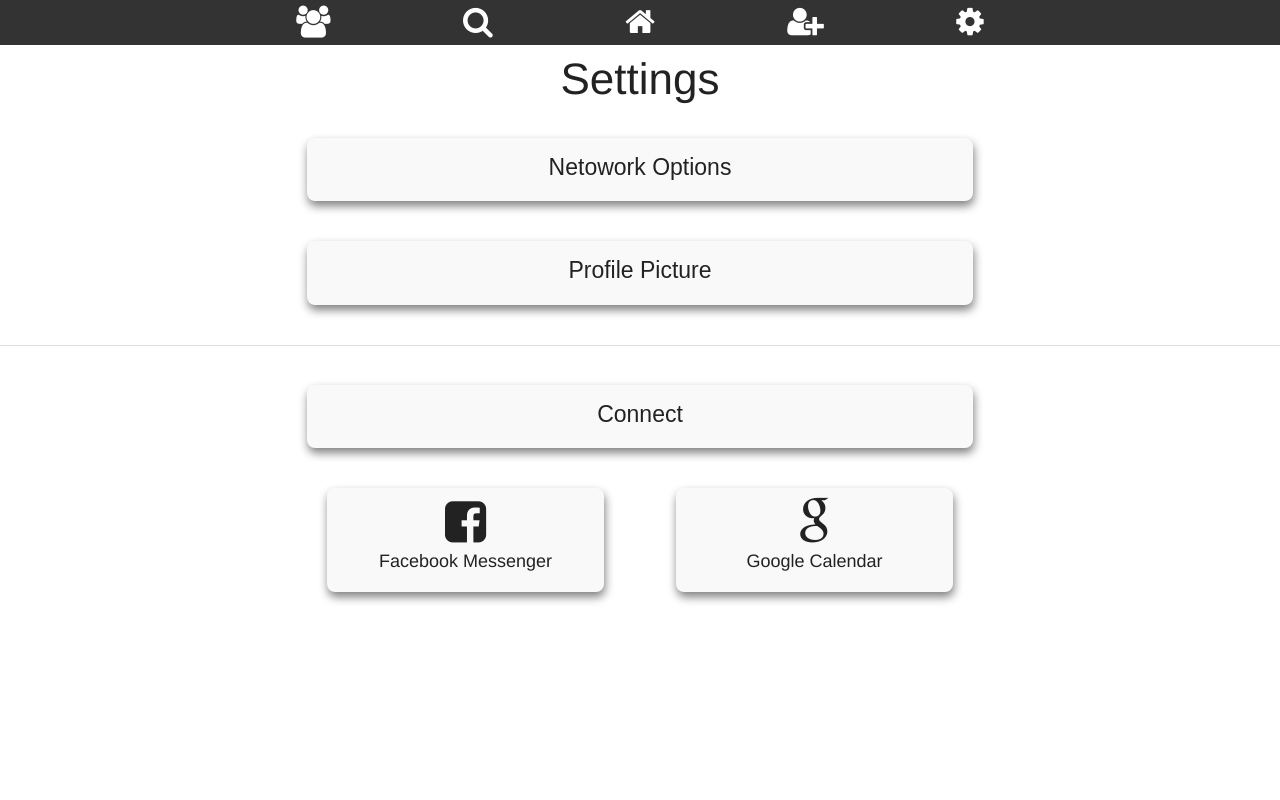
After one commit to nacolias/cse170_project, a PHP site: page /settings.html in a window 1280 px wide. The commit adds this page. Run offline with PHP 8.4, Linux system fonts and the light colour scheme.

Commit message:
Finished a potential settings page

```diff
--- a/css/timespace.css
+++ b/css/timespace.css
@@ -16,7 +16,7 @@
 
 }
 
-.buttonarea{
+.buttonarea *{
     margin:0 0 4em 0;
 }
 
--- /dev/null
+++ b/settings.html
@@ -0,0 +1,81 @@
+<!doctype html>
+<html class="no-js" lang="en">
+  <head>
+    <meta charset="utf-8" />
+    <meta name="viewport" content="width=device-width, initial-scale=1.0" />
+    <title>Time Space</title>
+    <link rel="stylesheet" href="css/foundation.css" />
+    <script src="js/vendor/modernizr.js"></script>
+    <link rel="stylesheet" href="img/font-awesome-4.3.0/css/font-awesome.css">
+    <link rel="stylesheet" href="css/timespace.css">
+
+  </head>
+  <body>
+
+    <!--Nav-->
+    <div class="fixed sticky">
+	    	<nav class="top-bar" data-topbar role="navigation">
+		    	<div class="row">
+		    		<div class="small-centered">
+				    	<center>
+				    		<i class="fa fa-users fa-2x"></i>
+							<i class="fa fa-search fa-2x"></i>
+							<a href="index.php"><i class="fa fa-home fa-2x"></i></a>
+							<a href="friend_requests.php"><i class="fa fa-user-plus fa-2x"></i></a>
+                            <a href="settings.html"><i class="fa fa-gear fa-2x"></i></a>
+						</center>
+					</div>
+				</div>
+	    	</nav>
+	</div>
+	<!--End Nav-->
+
+    <!--Main Body-->
+
+    <div class="row">
+        <center><h1>Settings</h1></center>
+    </div>
+
+ 	<div class="row">
+       <div class="columns small-8 small-centered person">
+            <center><h4>Netowork Options</h4></center>
+       </div>
+    </div>
+
+    <div class="row">
+       <div class="columns small-8 small-centered person">
+            <center><h4>Profile Picture</h4></center>
+       </div>
+    </div>
+
+    <hr />
+
+    <div class="row">
+       <div class="columns small-8 small-centered person">
+             <center><h4>Connect</h4></center>
+       </div>
+    </div>
+
+    <div class="row">
+        <div class="columns small-centered small-8">
+            <div class="row">
+                <div class="columns left small-5 person">
+                    <center><i class="fa fa-facebook-square fa-3x"></i></center>
+                    <center><h5>Facebook Messenger</h5></center>
+                </div>
+
+                <div class="columns right small-5 person">
+                    <center><i class="fa fa-google fa-3x"></i></center>
+                    <center><h5>Google Calendar</h5></center>
+                </div>
+            </div>
+        </div>
+    </div>
+
+    <script src="js/vendor/jquery.js"></script>
+    <script src="js/foundation.min.js"></script>
+    <script>
+      $(document).foundation();
+    </script>
+  </body>
+</html>
```
Also changed, not shown: friend_requests.php (+4 -4 lines), index.html (deleted, +0 -75 lines).
